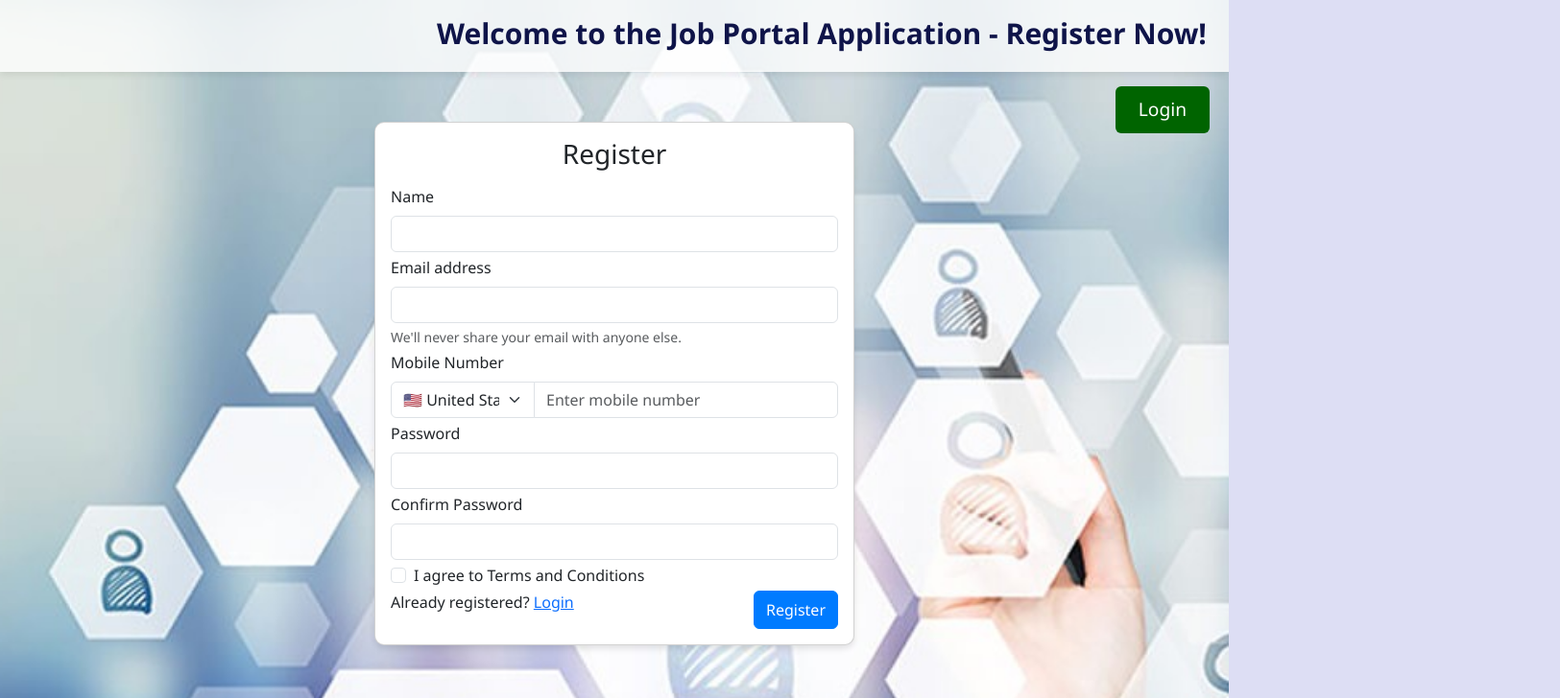
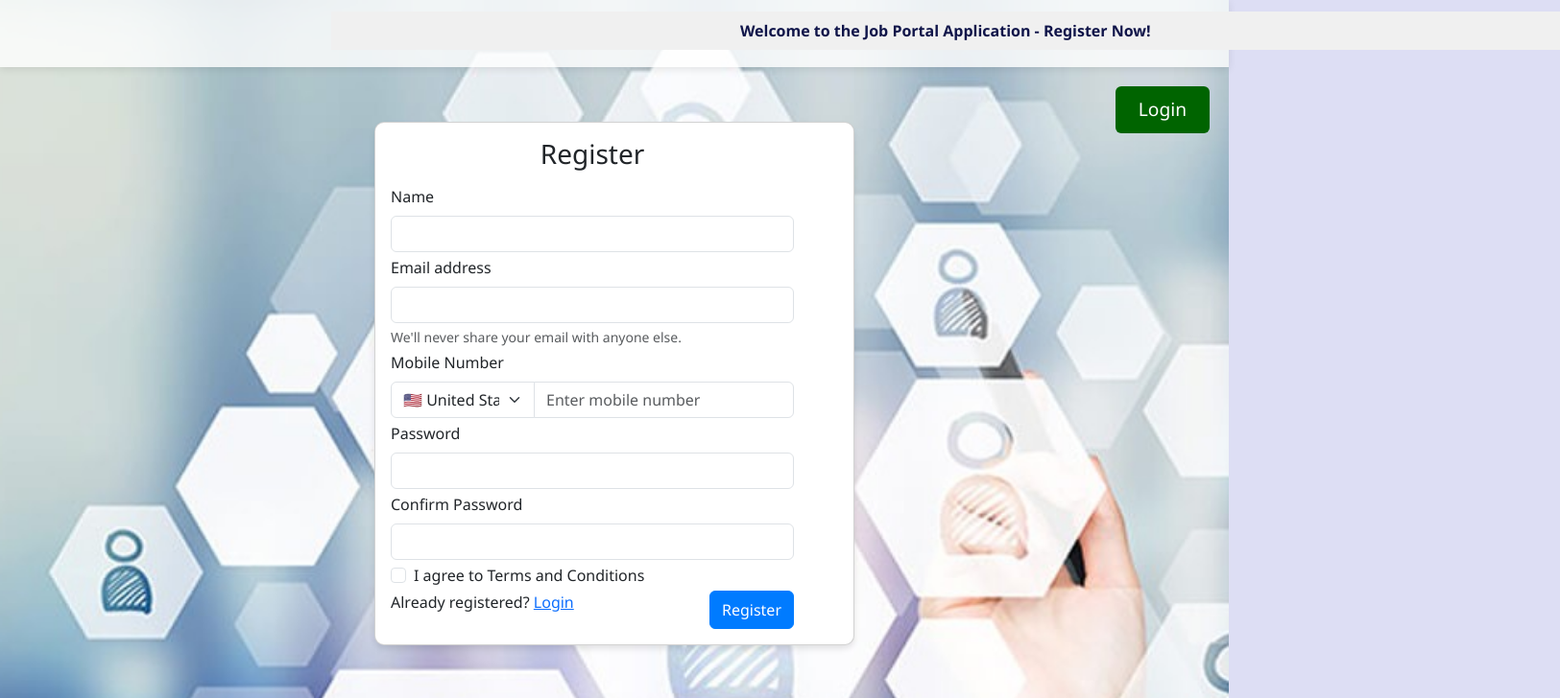
Before and after one commit to Mayurimsomdale/JOB_Portal, a React (Create React App) app: page /register in a window 1280 px wide. Shown: the top 728 px of the page at 96% size, 1625 px wide, since content can reach past the window. Built offline with nearby package versions, Linux system fonts and the light colour scheme.

Commit message:
this is 3rd

```diff
--- a/public/index.html
+++ b/public/index.html
@@ -3,7 +3,7 @@
   <head>
     <meta charset="utf-8" />
     <link rel="icon" href="%PUBLIC_URL%/favicon.ico" />
-    <meta name="viewport" content="width=device-width, initial-scale=1" />
+    <meta name="viewport" content="width=device-width, initial-scale=1.0" />
     <meta name="theme-color" content="#000000" />
     <meta
       name="description"
--- a/src/pages/Register.js
+++ b/src/pages/Register.js
@@ -97,7 +97,7 @@ const Register = () => {
   };
 
   return (
-    <div className='form-container' style={{
+    <div div className='form-container' style={{
       backgroundImage: `url(${bgImage})`,
       backgroundSize: 'cover',
       backgroundPosition: 'center',
@@ -110,13 +110,15 @@ const Register = () => {
     }}
    >
       <div className="navbar-custom">
-        <div className="scroll-text">
+        <div className="scroll-text" style={{ textAlign: 'center', fontSize: '1rem', width: '100%' }}>
           Welcome to the Job Portal Application - Register Now!
 
         </div>
       </div>
 
+
       <form className='card p-3' onSubmit={handleSubmit} style={{ backgroundColor: 'white', borderRadius: '10px' }}>
+        <div style={{ width: '100%', maxWidth: '420px' }}>
         <h3 className='text-center mb-3'>Register</h3>
 
         {error && <div className="alert alert-danger">{error}</div>}
@@ -221,7 +223,9 @@ const Register = () => {
             {loading ? 'Registering...' : 'Register'}
           </button>
         </div>
+        </div>
       </form>
+
      {/* Login button outside the form, right side below navbar */}
      <div style={{ position: 'absolute', top: '90px', right: '20px' }}>
   <Link
@@ -233,6 +237,7 @@ const Register = () => {
       fontSize: '1.2rem',
       padding: '10px 24px',
       border: 'none'
+
     }}
   >
     Login
--- a/src/pages/register.css
+++ b/src/pages/register.css
@@ -23,6 +23,11 @@
     font-weight: bold;
     color: #333;
     font-size: 1.2rem;
+    text-align: center;
+    font-size: 1rem;
+    padding: 0.5rem;
+    background-color: #f0f0f0;
+    width: 100%;
   }
 
   .btn-success {
```
